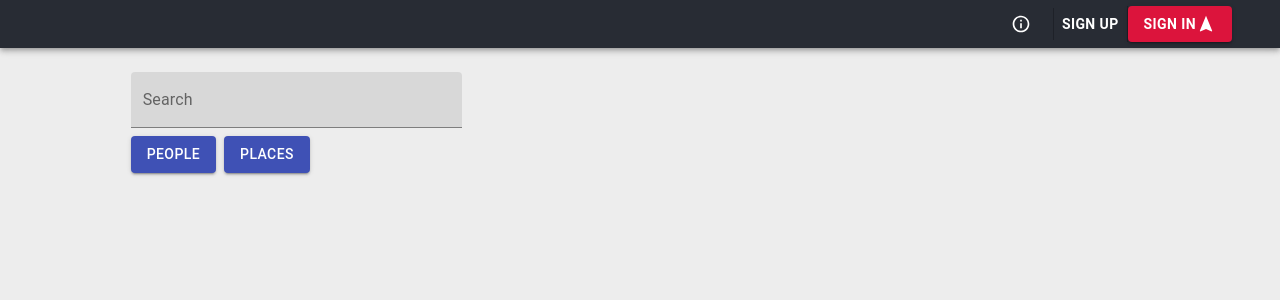
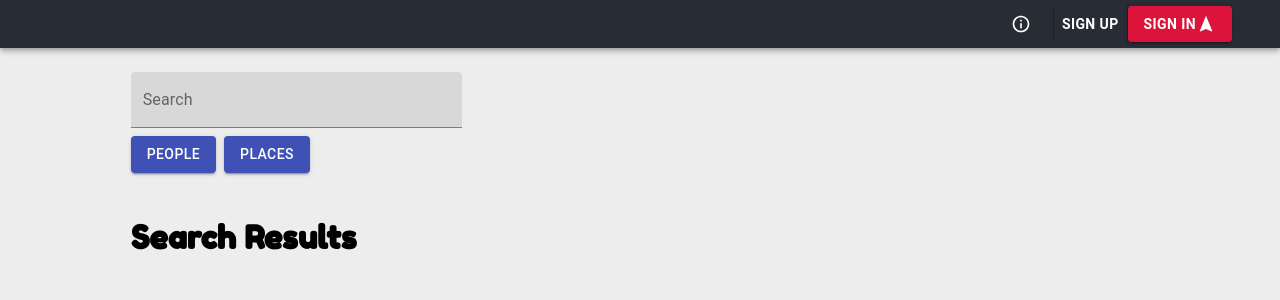
Before and after one commit to lmg8/Itinerary-App, a React (Create React App) app in the folder itinerary_app/: page /search in a window 1280 px wide. Shown: the top 300 px of the page. Built offline with nearby package versions, Linux system fonts and the light colour scheme.

Commit message:
added a header and fixed margins

```diff
--- a/itinerary_app/src/react-components/PeopleCard/index.js
+++ b/itinerary_app/src/react-components/PeopleCard/index.js
@@ -26,8 +26,8 @@ const useStyles = makeStyles({
 const PeopleCard = props => {
     const classes = useStyles();
     const {firstName, lastName, profilePic, location, quote, banner} = props;
-    return (<Grid xs={12} sm={3}>
-            <Box m={3}>
+    return (<Grid item xs={12} sm={3}>
+              <Box mx={3}>
               <Card variant="outlined">
                   <CardHeader
                       avatar={
@@ -66,7 +66,7 @@ const PeopleCard = props => {
                   </Grid>
                 </CardActions>
               </Card>
-              </Box>
+            </Box>
             </Grid>
     );
 };
--- a/itinerary_app/src/react-components/PlaceSearch/index.js
+++ b/itinerary_app/src/react-components/PlaceSearch/index.js
@@ -2,7 +2,7 @@ import React from "react";
 import { Link } from "react-router-dom";
 import Header from '../Header';
 import PlaceCard from '../PlaceCard';
-import { Grid, TextField, Box, Button } from '@material-ui/core';
+import { Container, Grid, TextField, Box, Button } from '@material-ui/core';
 import List from '@material-ui/core/List';
 import ListItem from '@material-ui/core/ListItem';
 import ListItemText from '@material-ui/core/ListItemText';
@@ -154,23 +154,26 @@ class PlaceSearch extends React.Component {
                     <Button className="searchButton" variant="contained" color="primary">PLACES</Button>
                 </Box>
               </Grid>
-
-
               <Grid container xs={12} sm={10}>
 
               <Box m={3}>
-                <Grid item xs={4}>
-                    <List className="placeList">
-                      {this.renderPlaceList(this.state.filteredPlaces)}
-                    </List>
+                <Grid container>
+
+                <Grid item xs={12}>
+                  <h1 className="searchHeader">Search Results</h1>
+                </Grid>
+
+                  <Grid item xs={6}>
+                      <List className="placeList">
+                        {this.renderPlaceList(this.state.filteredPlaces)}
+                      </List>
+                  </Grid>
+                  <Grid item xs={6}>
+                      {this.renderPlaceCard(this.state.filteredPlaces[this.state.selectedIndex])}
+                  </Grid>
                 </Grid>
               </Box>
 
-                <Grid item xs={6}>
-                  <Box m={3}>
-                    {this.renderPlaceCard(this.state.filteredPlaces[this.state.selectedIndex])}
-                  </Box>
-                </Grid>
               </Grid>
 
             </Grid>
--- a/itinerary_app/src/react-components/PlaceSearch/styles.css
+++ b/itinerary_app/src/react-components/PlaceSearch/styles.css
@@ -1,10 +1,12 @@
+@import url('https://fonts.googleapis.com/css2?family=Fredoka+One&display=swap');
+
 .search-places-background-image {
     background-color: rgba(34, 34, 34, 0.2);
     background-size: cover;
     width: 100%;
     height: 100%;
     /* background-image: url("./static/bg2_1.png"); */
-    overflow:hidden;
+    background-attachment: scroll;
     position: absolute;
     top: 50%;
     left: 50%;
@@ -26,3 +28,7 @@
     background-color: rgba(250,250,250,0.9);
     border-radius: 2%;
   }
+
+  .searchHeader{
+      font-family: 'Fredoka One';
+  }
--- a/itinerary_app/src/react-components/Search/index.js
+++ b/itinerary_app/src/react-components/Search/index.js
@@ -32,7 +32,15 @@ class Search extends React.Component {
         location: "Seattle",
         quote: "“Hello, nice to meet you.”",
         banner: "./SearchPics/banner3.jpg"
-      }],
+      },
+      {
+        firstName: "Andrew",
+        lastName: "Johnson",
+        profilePic: "./SearchPics/profilePic3.jpg",
+        location: "Seattle",
+        quote: "“Hello, nice to meet you.”",
+        banner: "./SearchPics/banner3.jpg"
+      }]
   };
 
   handleChange = stateVar => event => {
@@ -78,7 +86,7 @@ class Search extends React.Component {
         <Grid container>
           <Header />
           <Grid xs="false" sm={1}></Grid>
-            <Grid container item xs={12} sm={10}>
+            <Grid container xs={12} sm={10}>
               <Grid item xs={4}>
                 <Box mt={3} ml={3}>
                 <TextField
@@ -103,7 +111,17 @@ class Search extends React.Component {
                   </Link>
                 </Box>
               </Grid>
-              {this.renderPeopleCards(this.state.filteredUsers)}
+
+              <Box mx={3} mt={3}>
+              <Grid container>
+                <Grid item xs={12}>
+                    <h1 className="searchHeader">Search Results</h1>
+                </Grid>
+              </Grid>
+              </Box>
+              <Grid container>
+                  {this.renderPeopleCards(this.state.filteredUsers)}
+              </Grid>
             </Grid>
           <Grid xs="false" sm={1}></Grid>
         </Grid>
--- a/itinerary_app/src/react-components/Search/styles.css
+++ b/itinerary_app/src/react-components/Search/styles.css
@@ -2,9 +2,9 @@
     background-color: rgba(76, 76, 76, 0.1);
     background-size: cover;
     width: 100%;
-    height: 100%;
+    min-height: 100%;
     /* background-image: url("./static/bg2_1.png"); */
-    overflow:hidden;
+    background-attachment: scroll;
     position: absolute;
     top: 50%;
     left: 50%;
```
